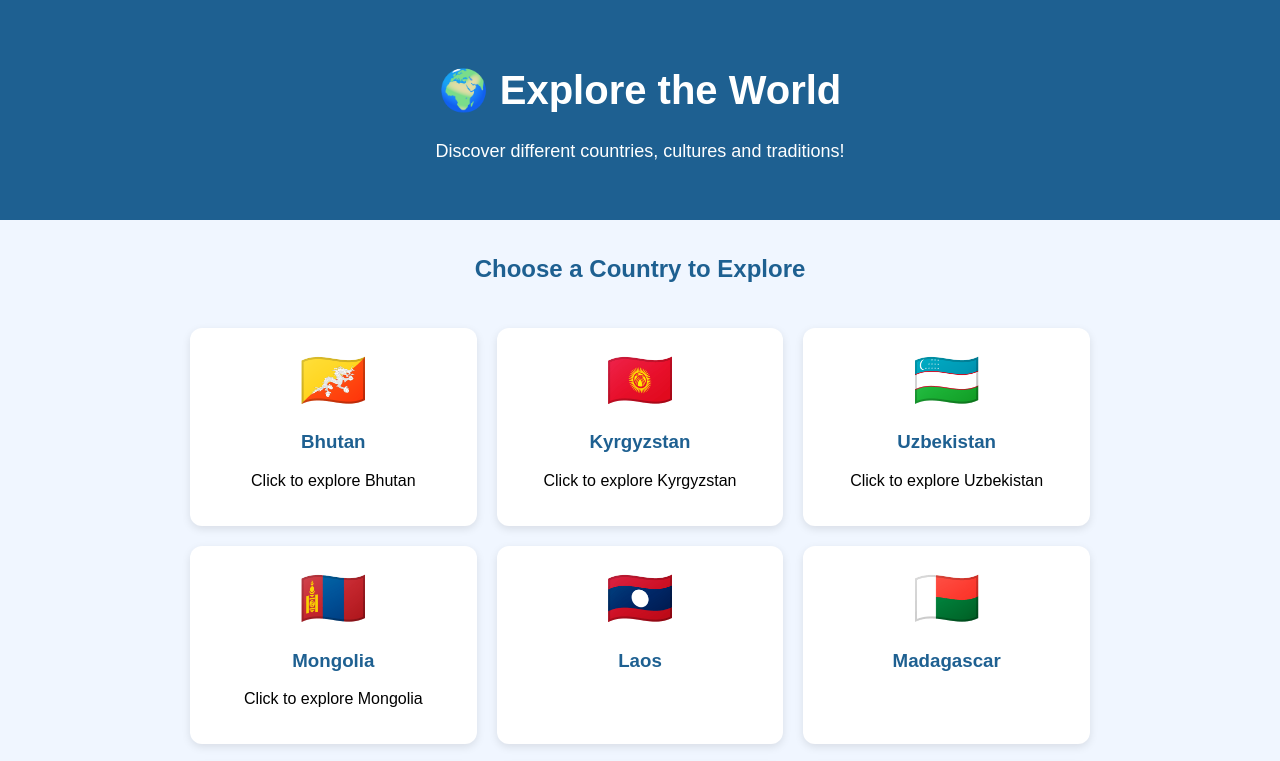
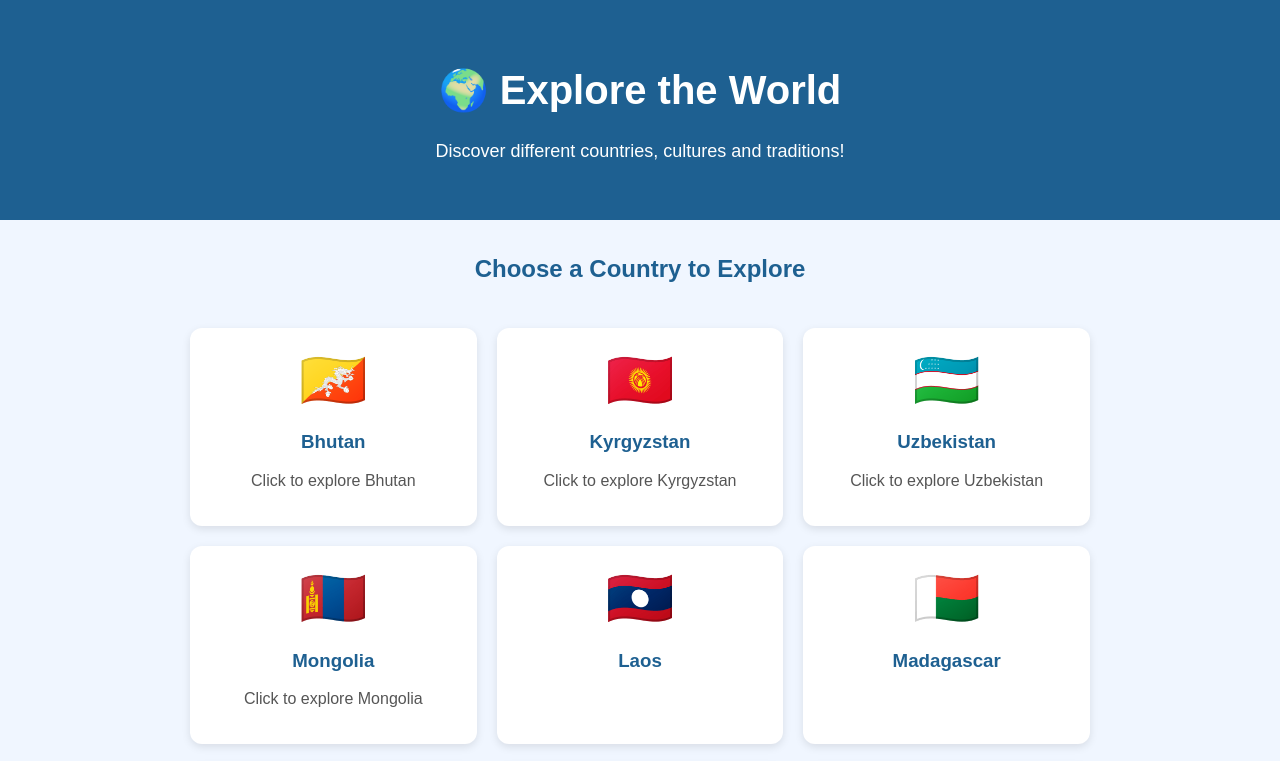
Before and after one commit to BrodySchackmann/Explore-the-world, a plain HTML site: page index.html in a window 1280 px wide. Shown: the top 761 px of the page. Drawn offline with Linux system fonts and the light colour scheme.

Commit message:
Refactor country links and styles in index.html

```diff
--- a/index.html
+++ b/index.html
@@ -55,6 +55,7 @@
         .country h3 {
             color: #1e6091;
         }
+
         a.country {
             text-decoration: none;
             color: inherit;
@@ -64,6 +65,10 @@ a.country {
         a.country:hover {
             transform: scale(1.05);
             cursor: pointer;
+        }
+
+        .country p {
+            color: #555;
         }
 
         footer {
@@ -92,30 +97,35 @@ footer {
 
     <div class="countries">
 
+        <!-- Bhutan -->
         <a href="bhutan.html" class="country">
             <div class="flag">🇧🇹</div>
             <h3>Bhutan</h3>
             <p>Click to explore Bhutan</p>
         </a>
 
+        <!-- Kyrgyzstan -->
         <a href="kyrgyzstan.html" class="country">
             <div class="flag">🇰🇬</div>
             <h3>Kyrgyzstan</h3>
             <p>Click to explore Kyrgyzstan</p>
         </a>
 
+        <!-- Uzbekistan -->
         <a href="uzbekistan.html" class="country">
             <div class="flag">🇺🇿</div>
             <h3>Uzbekistan</h3>
             <p>Click to explore Uzbekistan</p>
         </a>
 
+        <!-- Mongolia -->
         <a href="mongolia.html" class="country">
             <div class="flag">🇲🇳</div>
             <h3>Mongolia</h3>
             <p>Click to explore Mongolia</p>
         </a>
 
+        <!-- Other countries -->
         <div class="country">
             <div class="flag">🇱🇦</div>
             <h3>Laos</h3>
```
Lines whose indentation alone changed are shown as unchanged.
